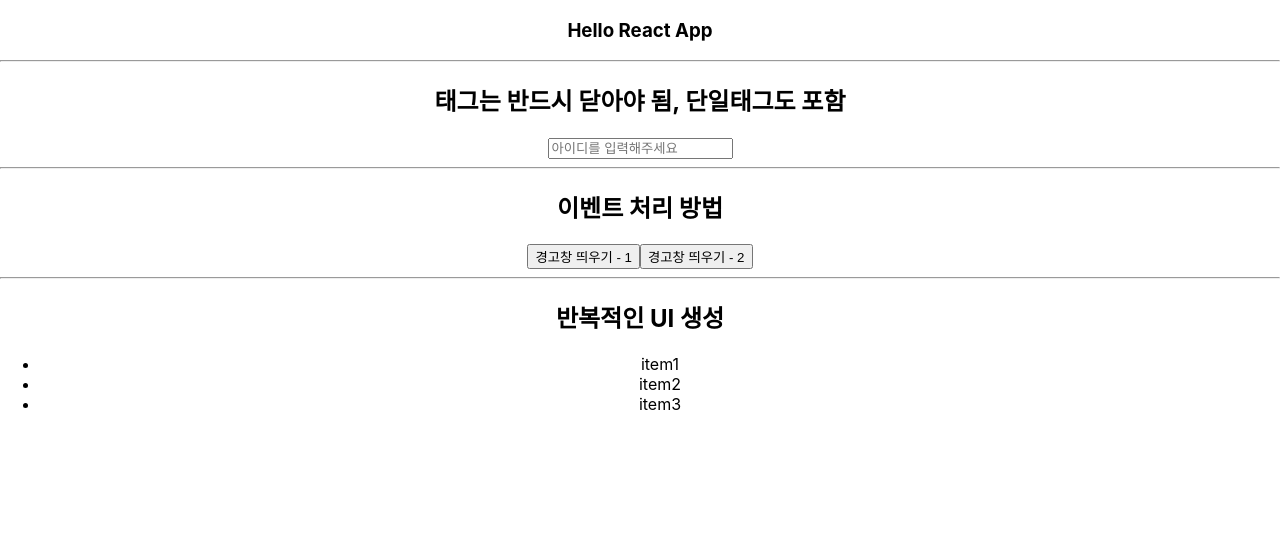
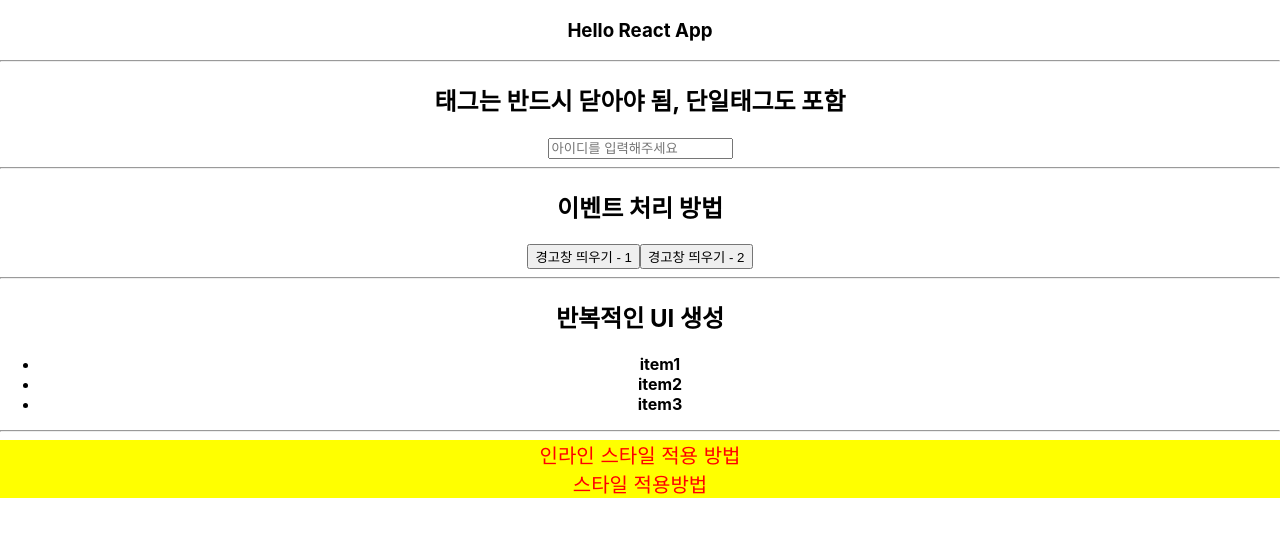
Before and after one commit to nam2626/2024_KH_08_React, a React (Create React App) app in the folder jsx/: page / in a window 1280 px wide. Shown: the top 536 px of the page. Built offline with nearby package versions, Linux system fonts and the light colour scheme.

Commit message:
스타일 적용

```diff
--- a/jsx/src/components/ComponentEx.js
+++ b/jsx/src/components/ComponentEx.js
@@ -1,3 +1,4 @@
+import './../css/style.css'
 export default function ComponentEx() {
     const func = () => alert('hello');
     //이벤트 처리 방법
@@ -5,6 +6,7 @@ export default function ComponentEx() {
 
     const items = ['item1', 'item2', 'item3'];
 
+    const style = {color:'red', fontSize:'20px',backgroundColor:'yellow'};
     return (
         <div>
             <h2>태그는 반드시 닫아야 됨, 단일태그도 포함</h2>
@@ -16,8 +18,21 @@ export default function ComponentEx() {
             <hr />
             <h2>반복적인 UI 생성</h2>
             <ul>
-                {items.map((item,idx) => <li key={idx}>{item}</li>)}
+                {items.map((item,idx) => <li key={idx} className='bold'>{item}</li>)}
             </ul>
+            <hr />
+            <div style={{color:'red', fontSize:'20px',backgroundColor:'yellow'}}>
+                인라인 스타일 적용 방법
+            </div>
+            <div style={style}>스타일 적용방법</div>
         </div>
     );
 }
+//JSX 규칙
+// 1. 반드시 부모요소 태그 하나로 감싸야 된다.
+// 2. JSX 안에서 자바스크립트 표현식을 쓸려면 {}로 묶어야 됨
+// 3. {} 내에서는 반복문이랑 if문을 사용하지 않음, 필요시 삼항연산자는 사용 가능
+// 4. CSS 적용시에도 카멜 표기법으로 작성해야함 (background-color —> backgroundColor)
+// 5. JSX의 속성은 DOM 속성명(javascript 속성)을 따른다 → class 를 className으로 사용
+// 6. 반드시 닫는 태그를 써야됨
+// 7. 반드시 ‘’ “”로 묶지 않음
--- /dev/null
+++ b/jsx/src/css/style.css
@@ -0,0 +1,3 @@
+.bold{
+    font-weight: bold;
+}
```
